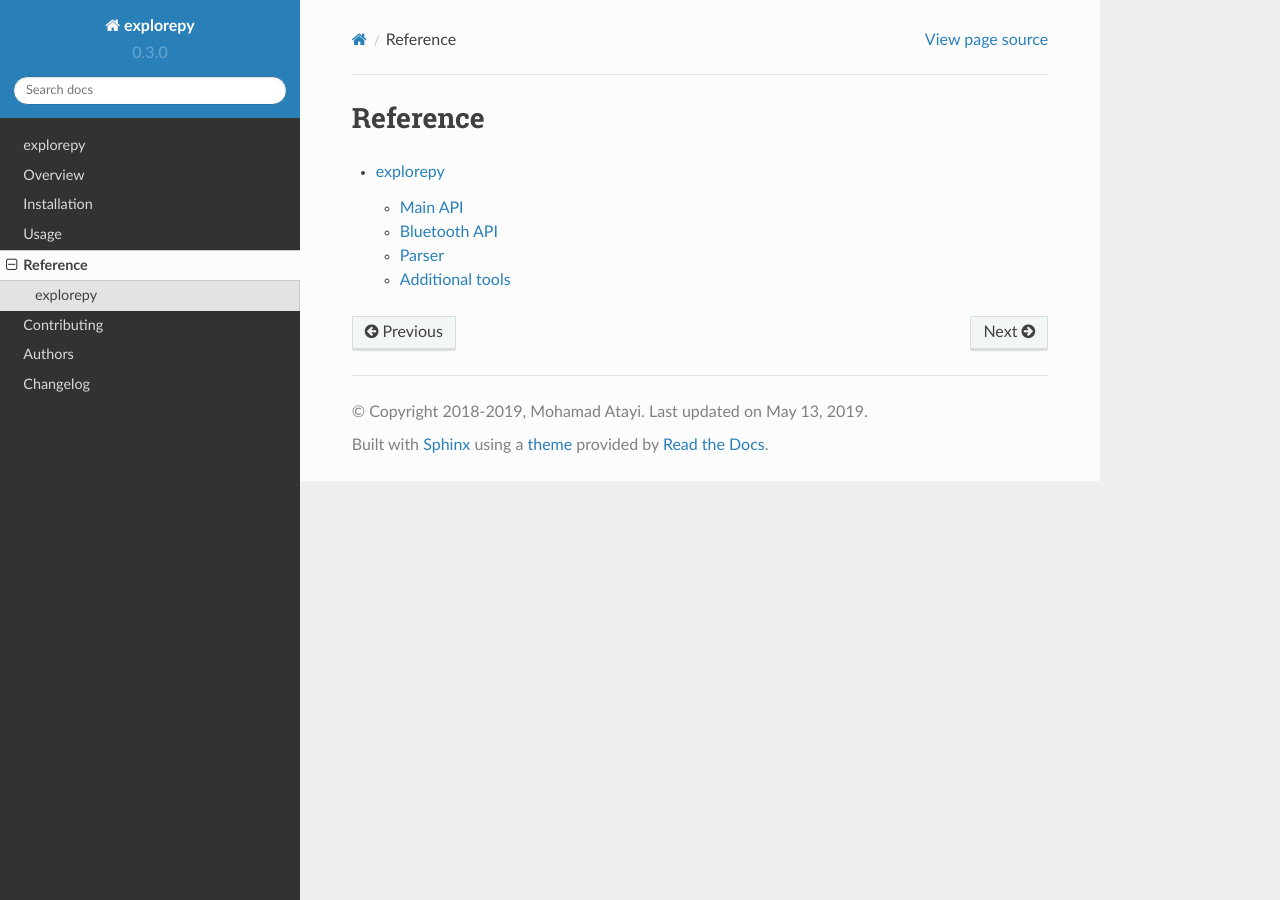
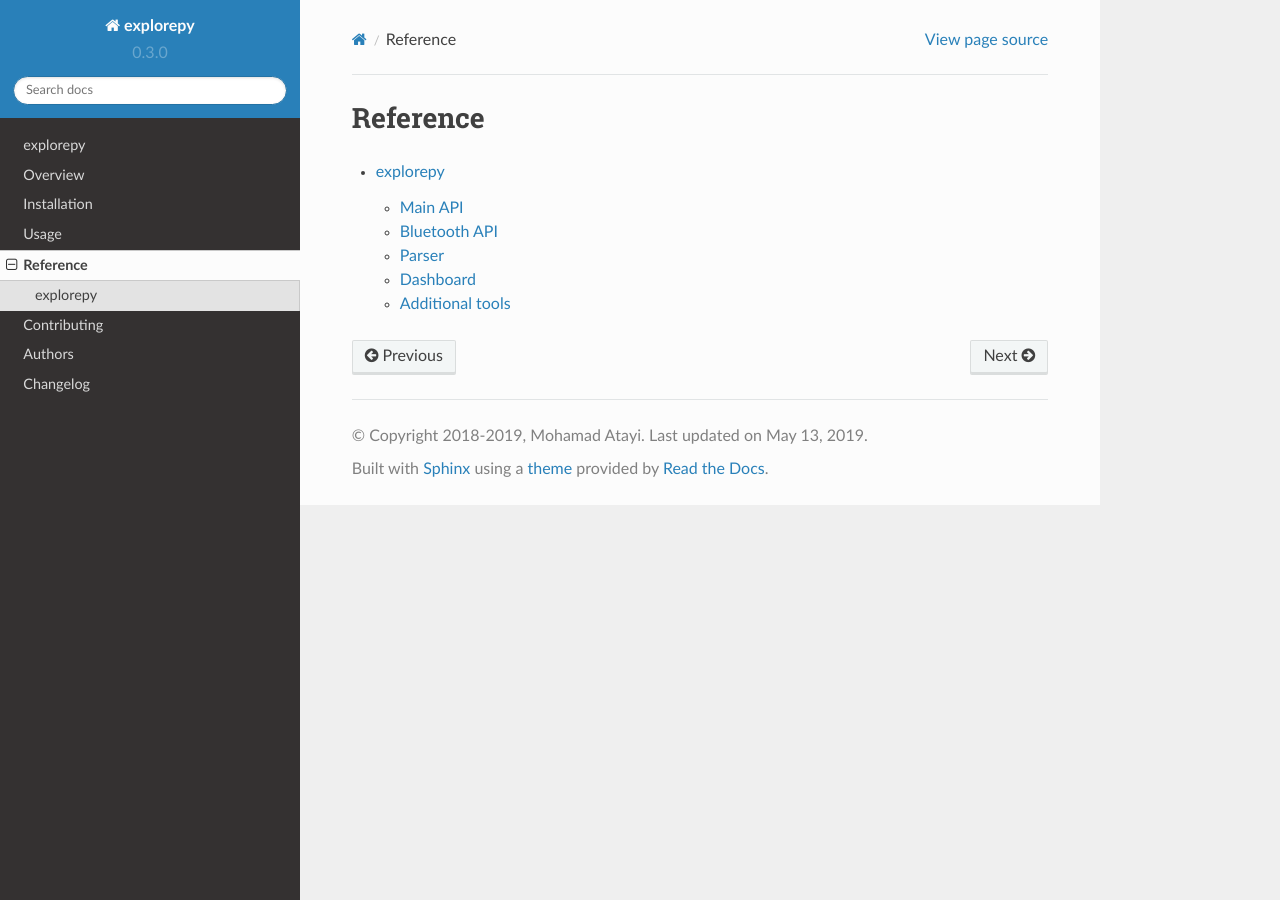
Before and after one commit to Mentalab-hub/explorepy, a Sphinx documentation site: the page built from docs/reference/index.rst, in a window 1280 px wide. Built offline with Sphinx 7.4.7 and the Read the Docs theme 2.0.0, drawn with Linux system fonts in a browser that asks for light colours.

Commit message:
added dashboard to API reference

```diff
--- a/docs/reference/explorepy.rst
+++ b/docs/reference/explorepy.rst
@@ -28,6 +28,13 @@ Parser
     :members:
     :undoc-members:
 
+Dashboard
+*********
+.. automodule:: dashboard
+    :members:
+    :undoc-members:
+
+
 Additional tools
 ****************
 .. automodule:: tools
```
